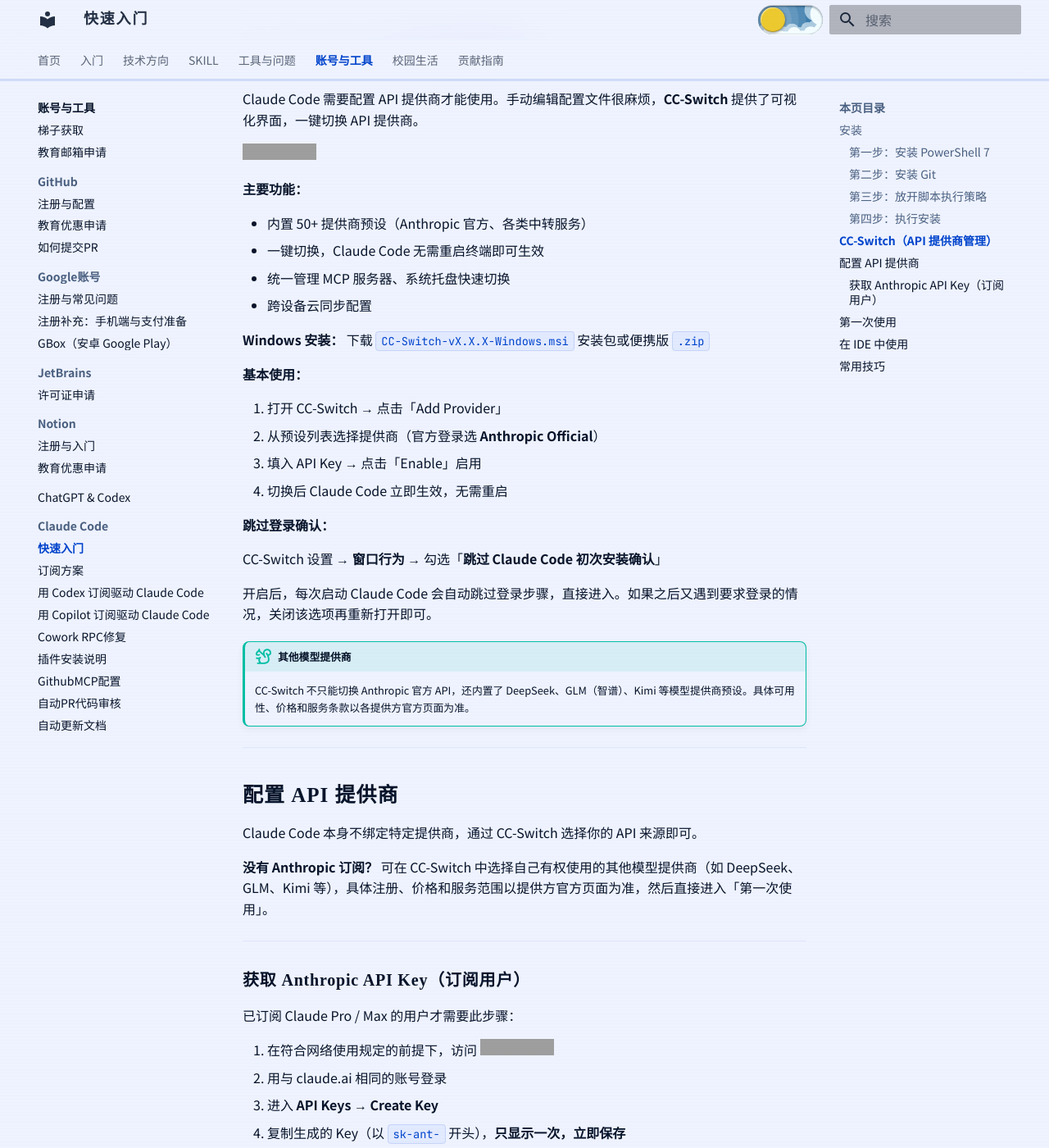
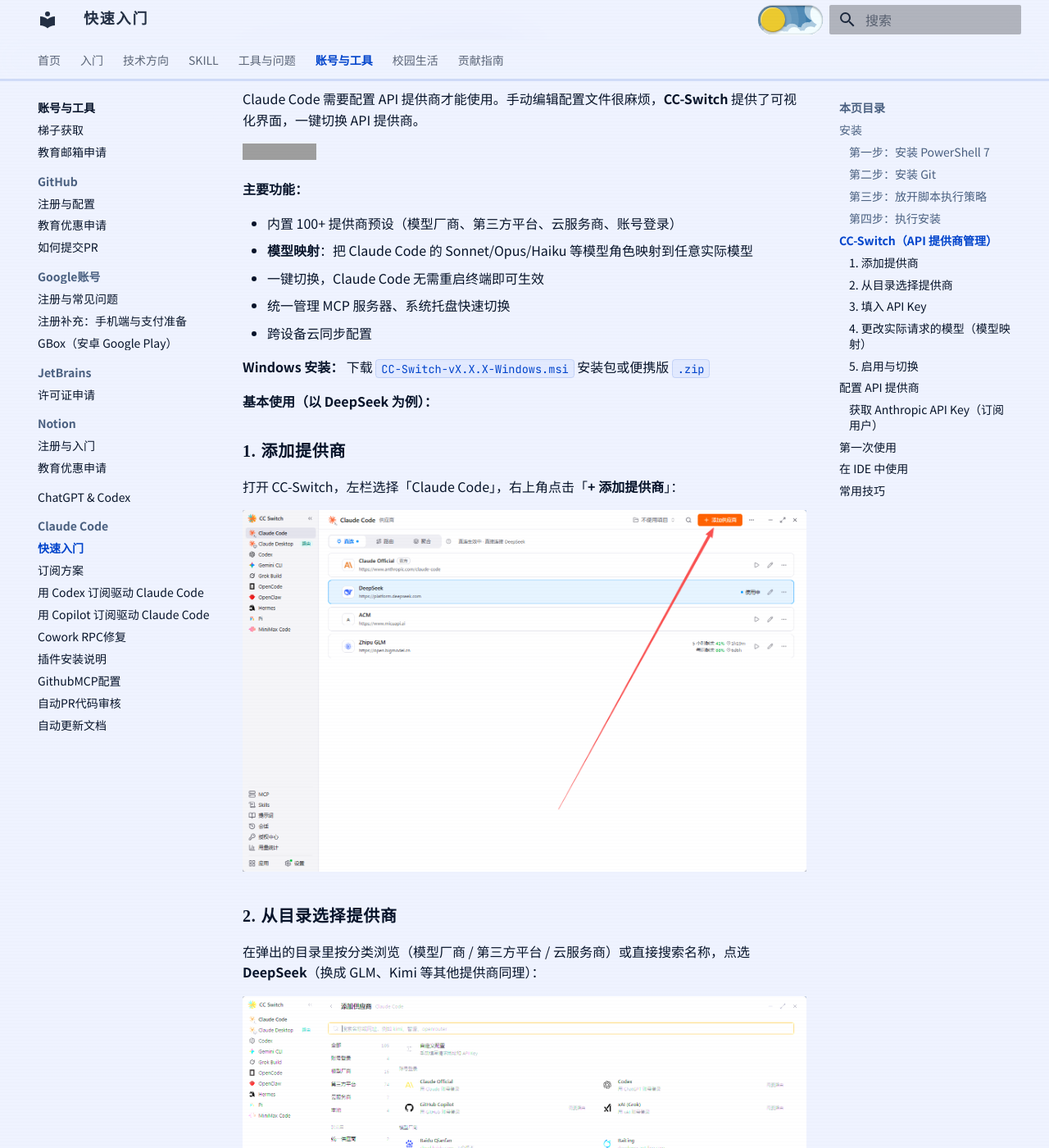
Before and after one commit to starnotes-xj/SurviveBIGCManual, an MkDocs documentation site: the page built from docs/04-账号与工具/Claude-Code/快速入门.md, in a window 1280 px wide and 1400 px high, scrolled down 2393 px. Shown: the whole window at 82% size. Built offline with MkDocs 1.6.1 and Material for MkDocs 9.7.7, drawn with Linux system fonts in a browser that asks for light colours; some of the changed text lies outside the part shown; grey boxes are pictures that could not be loaded.

Commit message:
docs(Claude-Code): CC-Switch 章节配四张截图，以 DeepSeek 为例完整演示
- 主界面添加提供商 → 目录选择 → 填 API Key（自动填充请求地址）→ 模型映射 → 启用切换
- 模型映射：一键设置/获取模型列表，Sonnet/Opus/Fable→deepseek-v4-pro、Haiku→deepseek-flash 示例
- 预设数量更正为 100+，模型映射提为主要功能；补 DeepSeek API Key 获取入口

```diff
--- a/docs/04-账号与工具/Claude-Code/快速入门.md
+++ b/docs/04-账号与工具/Claude-Code/快速入门.md
@@ -129,19 +129,53 @@
 
 **主要功能：**
 
-- 内置 50+ 提供商预设（Anthropic 官方、各类中转服务）
+- 内置 100+ 提供商预设（模型厂商、第三方平台、云服务商、账号登录）
+- **模型映射**：把 Claude Code 的 Sonnet/Opus/Haiku 等模型角色映射到任意实际模型
 - 一键切换，Claude Code 无需重启终端即可生效
 - 统一管理 MCP 服务器、系统托盘快速切换
 - 跨设备云同步配置
 
 **Windows 安装：** 下载 `CC-Switch-vX.X.X-Windows.msi` 安装包或便携版 `.zip`
 
-**基本使用：**
+**基本使用（以 DeepSeek 为例）：**
 
-1. 打开 CC-Switch → 点击「Add Provider」
-2. 从预设列表选择提供商（官方登录选 **Anthropic Official**）
-3. 填入 API Key → 点击「Enable」启用
-4. 切换后 Claude Code 立即生效，无需重启
+### 1. 添加提供商
+
+打开 CC-Switch，左栏选择「Claude Code」，右上角点击「**+ 添加提供商**」：
+
+![CC-Switch 主界面：右上角「添加提供商」](assets/cc-switch-main.png)
+
+### 2. 从目录选择提供商
+
+在弹出的目录里按分类浏览（模型厂商 / 第三方平台 / 云服务商）或直接搜索名称，点选 **DeepSeek**（换成 GLM、Kimi 等其他提供商同理）：
+
+![供应商目录：按分类浏览或搜索](assets/cc-switch-catalog.png)
+
+### 3. 填入 API Key
+
+**只需要填 API Key 一项**，请求地址等下方配置会按所选提供商自动填充（DeepSeek 的请求地址为 `https://api.deepseek.com/anthropic`），填完点右下角「添加」：
+
+![DeepSeek 配置：只需填 API Key](assets/cc-switch-deepseek-config.png)
+
+API Key 从提供商的开放平台获取（DeepSeek 为 [platform.deepseek.com](https://platform.deepseek.com) → API Keys），其他提供商同理。
+
+### 4. 更改实际请求的模型（模型映射）
+
+「高级选项 → **模型映射**」决定 Claude Code 里各模型角色**实际请求哪个模型**：
+
+- **一键设置**：按提供商官方推荐自动填好全部映射
+- **获取模型列表**：从提供商 API 拉取可用模型，在下拉里手动选
+
+例如把 Sonnet / Opus / Fable 都映射到 `deepseek-v4-pro`（主力对话与编码），Haiku 映射到 `deepseek-flash`（轻量快速角色，用小模型更快更省），默认兜底模型填最稳的那个。改完保存即可：
+
+![模型映射：更改实际请求的模型](assets/cc-switch-model-mapping.png)
+
+!!! tip "在 Claude Code 里切换模型"
+    配好映射后，在 Claude Code 里输入 `/model` 即可在映射后的模型之间切换；Subagent 行留空表示子代理不占用 /model 菜单。想换模型时改这里的映射即可，不用动 Claude Code 本身的配置。
+
+### 5. 启用与切换
+
+回到主界面，点提供商卡片右侧的 **▶** 启用，卡片显示「**使用中**」即当前生效。切换提供商后 Claude Code **立即生效，无需重启终端**。
 
 **跳过登录确认：**
 
@@ -149,8 +183,8 @@
 
 开启后，每次启动 Claude Code 会自动跳过登录步骤，直接进入。如果之后又遇到要求登录的情况，关闭该选项再重新打开即可。
 
-!!! tip "其他模型提供商"
-    CC-Switch 不只能切换 Anthropic 官方 API，还内置了 DeepSeek、GLM（智谱）、Kimi 等模型提供商预设。具体可用性、价格和服务条款以各提供方官方页面为准。
+!!! note "提供商可用性"
+    截图中的 DeepSeek 为示例。其他提供商（GLM、Kimi、各类中转）的具体可用性、价格和服务条款以各提供方官方页面为准。
 
 ---
 
```
Also changed, not shown: docs/04-账号与工具/Claude-Code/assets/cc-switch-catalog.png (added), docs/04-账号与工具/Claude-Code/assets/cc-switch-deepseek-config.png (added), docs/04-账号与工具/Claude-Code/assets/cc-switch-main.png (added), docs/04-账号与工具/Claude-Code/assets/cc-switch-model-mapping.png (added).
